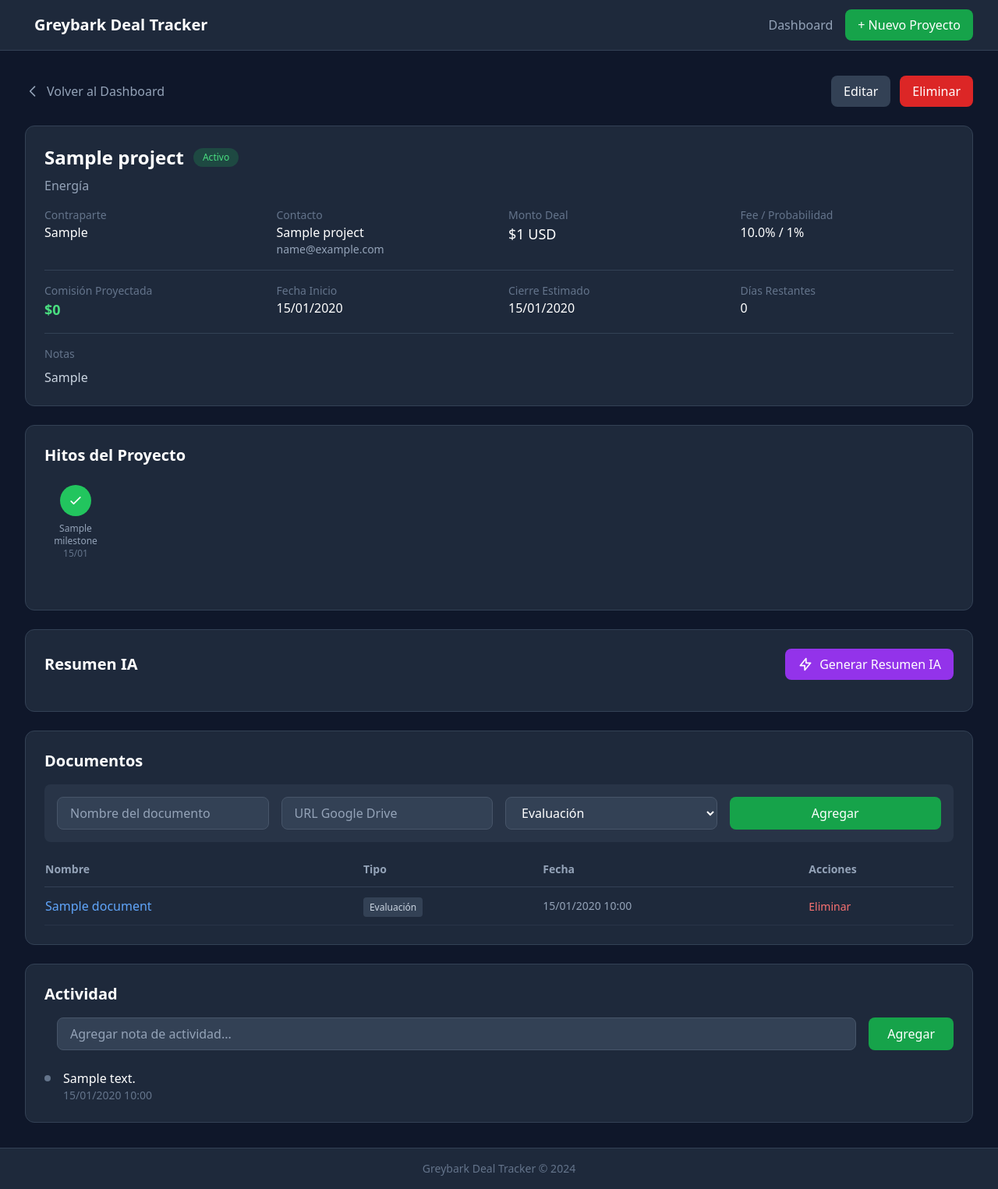
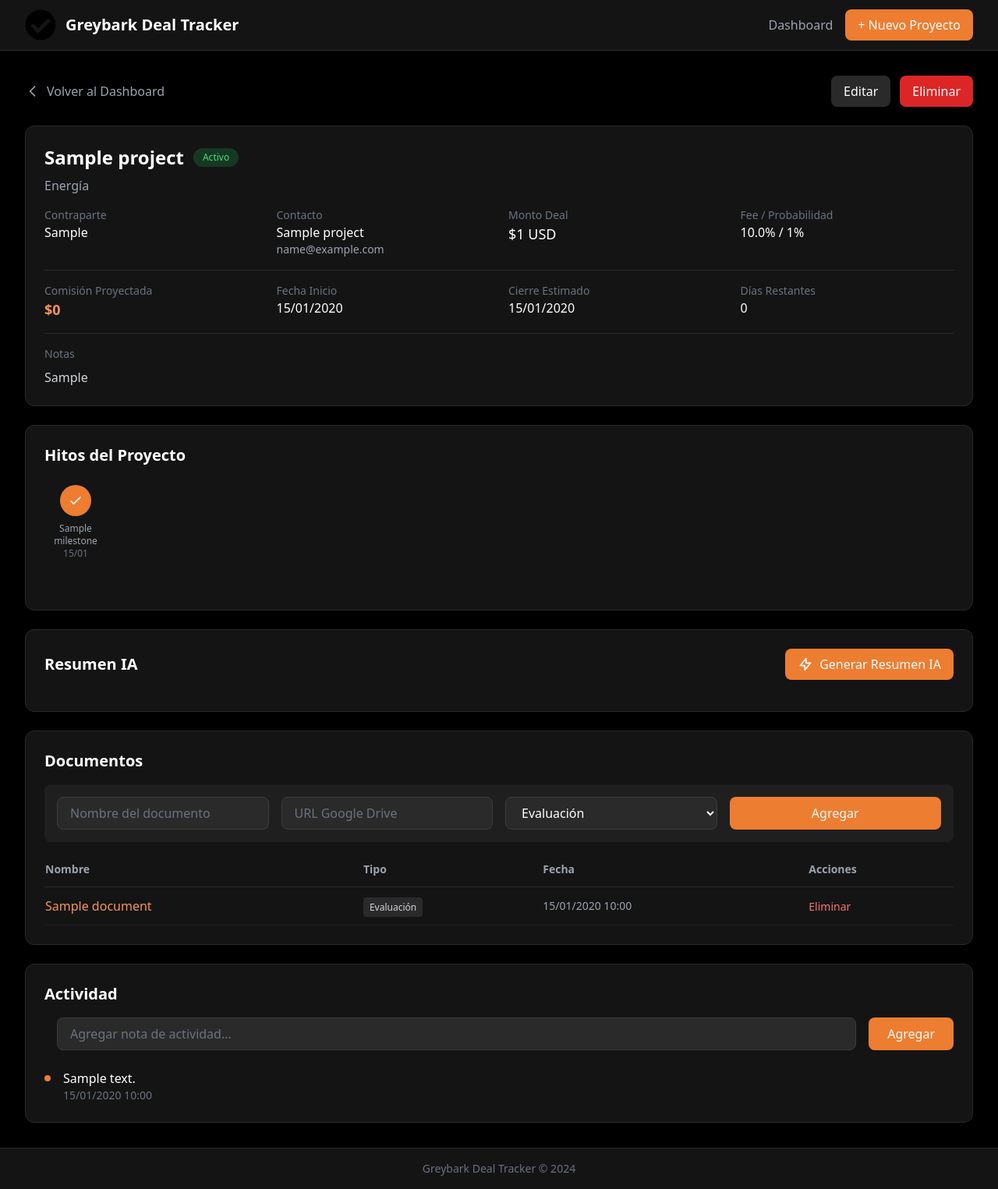
Before and after one commit to martinezosoriopablo/greybark-tracker, a FastAPI app: page /project/1 in a window 1280 px wide. Shown: the whole page at 78% size. Run offline with FastAPI, Linux system fonts and the light colour scheme; tables that the repository leaves empty hold one stand-in row (values such as "Sample post"); some libraries are stand-ins or nearby versions.

Commit message:
Update design: black/orange color palette + Greybark logo

```diff
--- a/templates/base.html
+++ b/templates/base.html
@@ -10,13 +10,23 @@
             theme: {
                 extend: {
                     colors: {
-                        slate: {
-                            900: '#0f172a',
-                            800: '#1e293b',
-                            700: '#334155',
-                            600: '#475569',
-                            500: '#64748b',
-                            400: '#94a3b8',
+                        dark: {
+                            900: '#000000',
+                            800: '#0a0a0a',
+                            700: '#141414',
+                            600: '#1f1f1f',
+                            500: '#2a2a2a',
+                            400: '#3d3d3d',
+                        },
+                        orange: {
+                            500: '#ED7D31',
+                            600: '#d46a25',
+                            400: '#f59456',
+                        },
+                        gray: {
+                            300: '#d1d5db',
+                            400: '#9ca3af',
+                            500: '#6b7280',
                         }
                     }
                 }
@@ -25,22 +35,22 @@
     </script>
     <style>
         body {
-            background-color: #0f172a;
+            background-color: #000000;
         }
     </style>
 </head>
 <body class="min-h-screen text-white">
     <!-- Header -->
-    <header class="bg-slate-800 border-b border-slate-700">
+    <header class="bg-dark-700 border-b border-dark-500">
         <div class="max-w-7xl mx-auto px-4 sm:px-6 lg:px-8">
             <div class="flex items-center justify-between h-16">
                 <a href="/" class="flex items-center space-x-3">
-                    <img src="/static/logo.png" alt="Greybark" class="h-10 w-10 rounded" onerror="this.style.display='none'">
+                    <img src="/static/logo.png" alt="Greybark" class="h-10 w-10" onerror="this.style.display='none'">
                     <span class="text-xl font-bold text-white">Greybark Deal Tracker</span>
                 </a>
                 <nav class="flex items-center space-x-4">
-                    <a href="/" class="text-slate-400 hover:text-white transition">Dashboard</a>
-                    <a href="/project/new" class="bg-green-600 hover:bg-green-700 text-white px-4 py-2 rounded-lg transition">
+                    <a href="/" class="text-gray-400 hover:text-orange-500 transition">Dashboard</a>
+                    <a href="/project/new" class="bg-orange-500 hover:bg-orange-600 text-white px-4 py-2 rounded-lg transition font-medium">
                         + Nuevo Proyecto
                     </a>
                 </nav>
@@ -54,9 +64,9 @@
     </main>
 
     <!-- Footer -->
-    <footer class="bg-slate-800 border-t border-slate-700 mt-auto">
+    <footer class="bg-dark-700 border-t border-dark-500 mt-auto">
         <div class="max-w-7xl mx-auto px-4 sm:px-6 lg:px-8 py-4">
-            <p class="text-center text-slate-500 text-sm">
+            <p class="text-center text-gray-500 text-sm">
                 Greybark Deal Tracker &copy; 2024
             </p>
         </div>
--- a/templates/project_detail.html
+++ b/templates/project_detail.html
@@ -5,7 +5,7 @@
 {% block content %}
 <!-- Back Button & Actions -->
 <div class="flex items-center justify-between mb-6">
-    <a href="/" class="text-slate-400 hover:text-white transition flex items-center">
+    <a href="/" class="text-gray-400 hover:text-orange-500 transition flex items-center">
         <svg class="w-5 h-5 mr-2" fill="none" stroke="currentColor" viewBox="0 0 24 24">
             <path stroke-linecap="round" stroke-linejoin="round" stroke-width="2" d="M15 19l-7-7 7-7"></path>
         </svg>
@@ -13,7 +13,7 @@
     </a>
     <div class="flex items-center space-x-3">
         <a href="/project/{{ project.id }}/edit"
-           class="bg-slate-700 hover:bg-slate-600 text-white px-4 py-2 rounded-lg transition">
+           class="bg-dark-500 hover:bg-dark-400 text-white px-4 py-2 rounded-lg transition">
             Editar
         </a>
         <form action="/project/{{ project.id }}/delete" method="POST" class="inline"
@@ -26,7 +26,7 @@
 </div>
 
 <!-- Project Header -->
-<div class="bg-slate-800 rounded-xl border border-slate-700 p-6 mb-6">
+<div class="bg-dark-700 rounded-xl border border-dark-500 p-6 mb-6">
     <div class="flex items-start justify-between mb-4">
         <div>
             <div class="flex items-center space-x-3 mb-2">
@@ -39,61 +39,61 @@
                 <span class="px-3 py-1 text-xs font-medium rounded-full bg-red-500/20 text-red-400">Cerrado</span>
                 {% endif %}
             </div>
-            <p class="text-slate-400">{{ project.sector.value | title }}</p>
+            <p class="text-gray-400">{{ project.sector.value | title }}</p>
         </div>
     </div>
 
     <div class="grid grid-cols-2 md:grid-cols-4 gap-6">
         <div>
-            <p class="text-slate-500 text-sm">Contraparte</p>
+            <p class="text-gray-500 text-sm">Contraparte</p>
             <p class="text-white font-medium">{{ project.contraparte or '-' }}</p>
         </div>
         <div>
-            <p class="text-slate-500 text-sm">Contacto</p>
+            <p class="text-gray-500 text-sm">Contacto</p>
             <p class="text-white font-medium">{{ project.contacto_nombre or '-' }}</p>
             {% if project.contacto_email %}
-            <p class="text-slate-400 text-sm">{{ project.contacto_email }}</p>
+            <p class="text-gray-400 text-sm">{{ project.contacto_email }}</p>
             {% endif %}
         </div>
         <div>
-            <p class="text-slate-500 text-sm">Monto Deal</p>
+            <p class="text-gray-500 text-sm">Monto Deal</p>
             <p class="text-white font-medium text-lg">${{ "{:,.0f}".format(project.monto_deal) }} USD</p>
         </div>
         <div>
-            <p class="text-slate-500 text-sm">Fee / Probabilidad</p>
+            <p class="text-gray-500 text-sm">Fee / Probabilidad</p>
             <p class="text-white font-medium">{{ project.fee_pct }}% / {{ project.probabilidad }}%</p>
         </div>
     </div>
 
-    <div class="grid grid-cols-2 md:grid-cols-4 gap-6 mt-4 pt-4 border-t border-slate-700">
+    <div class="grid grid-cols-2 md:grid-cols-4 gap-6 mt-4 pt-4 border-t border-dark-500">
         <div>
-            <p class="text-slate-500 text-sm">Comisión Proyectada</p>
-            <p class="text-green-400 font-bold text-lg">${{ "{:,.0f}".format(project.comision_proyectada) }}</p>
+            <p class="text-gray-500 text-sm">Comisión Proyectada</p>
+            <p class="text-orange-400 font-bold text-lg">${{ "{:,.0f}".format(project.comision_proyectada) }}</p>
         </div>
         <div>
-            <p class="text-slate-500 text-sm">Fecha Inicio</p>
+            <p class="text-gray-500 text-sm">Fecha Inicio</p>
             <p class="text-white">{{ project.fecha_inicio.strftime('%d/%m/%Y') if project.fecha_inicio else '-' }}</p>
         </div>
         <div>
-            <p class="text-slate-500 text-sm">Cierre Estimado</p>
+            <p class="text-gray-500 text-sm">Cierre Estimado</p>
             <p class="text-white">{{ project.fecha_cierre_estimada.strftime('%d/%m/%Y') if project.fecha_cierre_estimada else '-' }}</p>
         </div>
         <div>
-            <p class="text-slate-500 text-sm">Días Restantes</p>
+            <p class="text-gray-500 text-sm">Días Restantes</p>
             <p class="text-white">{{ project.dias_restantes if project.dias_restantes is not none else '-' }}</p>
         </div>
     </div>
 
     {% if project.notas %}
-    <div class="mt-4 pt-4 border-t border-slate-700">
-        <p class="text-slate-500 text-sm mb-2">Notas</p>
-        <p class="text-slate-300 whitespace-pre-wrap">{{ project.notas }}</p>
+    <div class="mt-4 pt-4 border-t border-dark-500">
+        <p class="text-gray-500 text-sm mb-2">Notas</p>
+        <p class="text-gray-300 whitespace-pre-wrap">{{ project.notas }}</p>
     </div>
     {% endif %}
 </div>
 
 <!-- Milestones -->
-<div class="bg-slate-800 rounded-xl border border-slate-700 p-6 mb-6">
+<div class="bg-dark-700 rounded-xl border border-dark-500 p-6 mb-6">
     <h2 class="text-xl font-bold text-white mb-6">Hitos del Proyecto</h2>
 
     <!-- Visual Progress -->
@@ -103,7 +103,7 @@
             <button onclick="toggleMilestone({{ milestone.id }})"
                     id="milestone-btn-{{ milestone.id }}"
                     class="w-10 h-10 rounded-full flex items-center justify-center text-sm font-medium transition cursor-pointer
-                           {% if milestone.completado %}bg-green-500 text-white{% else %}bg-slate-700 text-slate-400 border-2 border-slate-600{% endif %}">
+                           {% if milestone.completado %}bg-orange-500 text-white{% else %}bg-dark-500 text-gray-400 border-2 border-dark-400{% endif %}">
                 {% if milestone.completado %}
                 <svg class="w-5 h-5" fill="none" stroke="currentColor" viewBox="0 0 24 24">
                     <path stroke-linecap="round" stroke-linejoin="round" stroke-width="2" d="M5 13l4 4L19 7"></path>
@@ -112,25 +112,25 @@
                 {{ loop.index }}
                 {% endif %}
             </button>
-            <p class="text-xs text-slate-400 mt-2 text-center max-w-[80px]">{{ milestone.nombre }}</p>
+            <p class="text-xs text-gray-400 mt-2 text-center max-w-[80px]">{{ milestone.nombre }}</p>
             {% if milestone.fecha_completado %}
-            <p class="text-xs text-slate-500">{{ milestone.fecha_completado.strftime('%d/%m') }}</p>
+            <p class="text-xs text-gray-500">{{ milestone.fecha_completado.strftime('%d/%m') }}</p>
             {% endif %}
         </div>
         {% if not loop.last %}
-        <div class="flex-1 h-1 {% if milestone.completado %}bg-green-500{% else %}bg-slate-700{% endif %} mx-1 min-w-[20px]"></div>
+        <div class="flex-1 h-1 {% if milestone.completado %}bg-orange-500{% else %}bg-dark-500{% endif %} mx-1 min-w-[20px]"></div>
         {% endif %}
         {% endfor %}
     </div>
 </div>
 
 <!-- AI Summary -->
-<div class="bg-slate-800 rounded-xl border border-slate-700 p-6 mb-6">
+<div class="bg-dark-700 rounded-xl border border-dark-500 p-6 mb-6">
     <div class="flex items-center justify-between mb-4">
         <h2 class="text-xl font-bold text-white">Resumen IA</h2>
         <button onclick="generateAISummary()"
                 id="ai-summary-btn"
-                class="bg-purple-600 hover:bg-purple-700 text-white px-4 py-2 rounded-lg transition flex items-center">
+                class="bg-orange-500 hover:bg-orange-600 text-white px-4 py-2 rounded-lg transition flex items-center">
             <svg class="w-5 h-5 mr-2" fill="none" stroke="currentColor" viewBox="0 0 24 24">
                 <path stroke-linecap="round" stroke-linejoin="round" stroke-width="2" d="M13 10V3L4 14h7v7l9-11h-7z"></path>
             </svg>
@@ -139,29 +139,29 @@
     </div>
     <div id="ai-summary-container" class="hidden">
         <div id="ai-summary-loading" class="hidden text-center py-8">
-            <div class="animate-spin rounded-full h-8 w-8 border-b-2 border-purple-500 mx-auto"></div>
-            <p class="text-slate-400 mt-2">Generando análisis...</p>
+            <div class="animate-spin rounded-full h-8 w-8 border-b-2 border-orange-500 mx-auto"></div>
+            <p class="text-gray-400 mt-2">Generando análisis...</p>
         </div>
         <div id="ai-summary-content" class="hidden space-y-4">
-            <div class="bg-slate-700/50 rounded-lg p-4">
-                <h3 class="text-sm font-medium text-slate-400 mb-2">Resumen Ejecutivo</h3>
+            <div class="bg-dark-600 rounded-lg p-4">
+                <h3 class="text-sm font-medium text-gray-400 mb-2">Resumen Ejecutivo</h3>
                 <p id="ai-executive-summary" class="text-white"></p>
             </div>
-            <div class="bg-slate-700/50 rounded-lg p-4">
-                <h3 class="text-sm font-medium text-slate-400 mb-2">Estado Actual</h3>
+            <div class="bg-dark-600 rounded-lg p-4">
+                <h3 class="text-sm font-medium text-gray-400 mb-2">Estado Actual</h3>
                 <p id="ai-estado-actual" class="text-white"></p>
             </div>
-            <div class="bg-slate-700/50 rounded-lg p-4">
-                <h3 class="text-sm font-medium text-slate-400 mb-2">Riesgos Identificados</h3>
+            <div class="bg-dark-600 rounded-lg p-4">
+                <h3 class="text-sm font-medium text-gray-400 mb-2">Riesgos Identificados</h3>
                 <ul id="ai-riesgos" class="list-disc list-inside text-white space-y-1"></ul>
             </div>
-            <div class="bg-slate-700/50 rounded-lg p-4">
-                <h3 class="text-sm font-medium text-slate-400 mb-2">Próximos Pasos</h3>
+            <div class="bg-dark-600 rounded-lg p-4">
+                <h3 class="text-sm font-medium text-gray-400 mb-2">Próximos Pasos</h3>
                 <ul id="ai-proximos-pasos" class="list-disc list-inside text-white space-y-1"></ul>
             </div>
-            <div class="bg-purple-500/20 rounded-lg p-4">
-                <h3 class="text-sm font-medium text-purple-400 mb-2">Probabilidad Sugerida por IA</h3>
-                <p id="ai-probabilidad" class="text-2xl font-bold text-purple-400"></p>
+            <div class="bg-orange-500/20 rounded-lg p-4">
+                <h3 class="text-sm font-medium text-orange-400 mb-2">Probabilidad Sugerida por IA</h3>
+                <p id="ai-probabilidad" class="text-2xl font-bold text-orange-400"></p>
             </div>
         </div>
         <div id="ai-summary-error" class="hidden bg-red-500/20 rounded-lg p-4">
@@ -171,23 +171,23 @@
 </div>
 
 <!-- Documents -->
-<div class="bg-slate-800 rounded-xl border border-slate-700 p-6 mb-6">
+<div class="bg-dark-700 rounded-xl border border-dark-500 p-6 mb-6">
     <h2 class="text-xl font-bold text-white mb-4">Documentos</h2>
 
     <!-- Add Document Form -->
-    <form action="/api/documents/add" method="POST" class="mb-6 p-4 bg-slate-700/50 rounded-lg">
+    <form action="/api/documents/add" method="POST" class="mb-6 p-4 bg-dark-600 rounded-lg">
         <div class="grid grid-cols-1 md:grid-cols-4 gap-4">
             <input type="hidden" name="project_id" value="{{ project.id }}">
             <input type="text" name="nombre" placeholder="Nombre del documento" required
-                   class="bg-slate-700 border border-slate-600 rounded-lg px-4 py-2 text-white placeholder-slate-400 focus:outline-none focus:border-slate-500">
+                   class="bg-dark-500 border border-dark-400 rounded-lg px-4 py-2 text-white placeholder-gray-500 focus:outline-none focus:border-orange-500">
             <input type="url" name="url_drive" placeholder="URL Google Drive"
-                   class="bg-slate-700 border border-slate-600 rounded-lg px-4 py-2 text-white placeholder-slate-400 focus:outline-none focus:border-slate-500">
-            <select name="tipo" class="bg-slate-700 border border-slate-600 rounded-lg px-4 py-2 text-white focus:outline-none focus:border-slate-500">
+                   class="bg-dark-500 border border-dark-400 rounded-lg px-4 py-2 text-white placeholder-gray-500 focus:outline-none focus:border-orange-500">
+            <select name="tipo" class="bg-dark-500 border border-dark-400 rounded-lg px-4 py-2 text-white focus:outline-none focus:border-orange-500">
                 {% for tipo in tipos_documento %}
                 <option value="{{ tipo.value }}">{{ tipo.value | title }}</option>
                 {% endfor %}
             </select>
-            <button type="submit" class="bg-green-600 hover:bg-green-700 text-white rounded-lg px-4 py-2 transition">
+            <button type="submit" class="bg-orange-500 hover:bg-orange-600 text-white rounded-lg px-4 py-2 transition">
                 Agregar
             </button>
         </div>
@@ -198,7 +198,7 @@
     <div class="overflow-x-auto">
         <table class="w-full">
             <thead>
-                <tr class="text-left text-slate-400 text-sm border-b border-slate-700">
+                <tr class="text-left text-gray-400 text-sm border-b border-dark-500">
                     <th class="pb-3">Nombre</th>
                     <th class="pb-3">Tipo</th>
                     <th class="pb-3">Fecha</th>
@@ -207,10 +207,10 @@
             </thead>
             <tbody>
                 {% for doc in documents %}
-                <tr class="border-b border-slate-700/50">
+                <tr class="border-b border-dark-600">
                     <td class="py-3">
                         {% if doc.url_drive %}
-                        <a href="{{ doc.url_drive }}" target="_blank" class="text-blue-400 hover:text-blue-300">
+                        <a href="{{ doc.url_drive }}" target="_blank" class="text-orange-400 hover:text-orange-300">
                             {{ doc.nombre }}
                         </a>
                         {% else %}
@@ -218,11 +218,11 @@
                         {% endif %}
                     </td>
                     <td class="py-3">
-                        <span class="px-2 py-1 text-xs rounded bg-slate-700 text-slate-300">
+                        <span class="px-2 py-1 text-xs rounded bg-dark-500 text-gray-300">
                             {{ doc.tipo.value | title }}
                         </span>
                     </td>
-                    <td class="py-3 text-slate-400 text-sm">{{ doc.uploaded_at.strftime('%d/%m/%Y %H:%M') }}</td>
+                    <td class="py-3 text-gray-400 text-sm">{{ doc.uploaded_at.strftime('%d/%m/%Y %H:%M') }}</td>
                     <td class="py-3">
                         <form action="/api/documents/{{ doc.id }}/delete" method="POST" class="inline"
                               onsubmit="return confirm('¿Eliminar este documento?')">
@@ -235,12 +235,12 @@
         </table>
     </div>
     {% else %}
-    <p class="text-slate-500 text-center py-4">No hay documentos todavía</p>
+    <p class="text-gray-500 text-center py-4">No hay documentos todavía</p>
     {% endif %}
 </div>
 
 <!-- Activities -->
-<div class="bg-slate-800 rounded-xl border border-slate-700 p-6">
+<div class="bg-dark-700 rounded-xl border border-dark-500 p-6">
     <h2 class="text-xl font-bold text-white mb-4">Actividad</h2>
 
     <!-- Add Activity Form -->
@@ -248,8 +248,8 @@
         <div class="flex space-x-4">
             <input type="hidden" name="project_id" value="{{ project.id }}">
             <input type="text" name="descripcion" placeholder="Agregar nota de actividad..." required
-                   class="flex-1 bg-slate-700 border border-slate-600 rounded-lg px-4 py-2 text-white placeholder-slate-400 focus:outline-none focus:border-slate-500">
-            <button type="submit" class="bg-green-600 hover:bg-green-700 text-white rounded-lg px-6 py-2 transition">
+                   class="flex-1 bg-dark-500 border border-dark-400 rounded-lg px-4 py-2 text-white placeholder-gray-500 focus:outline-none focus:border-orange-500">
+            <button type="submit" class="bg-orange-500 hover:bg-orange-600 text-white rounded-lg px-6 py-2 transition">
                 Agregar
             </button>
         </div>
@@ -260,16 +260,16 @@
     <div class="space-y-4">
         {% for activity in activities %}
         <div class="flex items-start space-x-4">
-            <div class="w-2 h-2 mt-2 rounded-full bg-slate-500"></div>
+            <div class="w-2 h-2 mt-2 rounded-full bg-orange-500"></div>
             <div class="flex-1">
                 <p class="text-white">{{ activity.descripcion }}</p>
-                <p class="text-slate-500 text-sm">{{ activity.created_at.strftime('%d/%m/%Y %H:%M') }}</p>
+                <p class="text-gray-500 text-sm">{{ activity.created_at.strftime('%d/%m/%Y %H:%M') }}</p>
             </div>
         </div>
         {% endfor %}
     </div>
     {% else %}
-    <p class="text-slate-500 text-center py-4">No hay actividad registrada</p>
+    <p class="text-gray-500 text-center py-4">No hay actividad registrada</p>
     {% endif %}
 </div>
 {% endblock %}
@@ -285,13 +285,12 @@ async function toggleMilestone(milestoneId) {
 
         const btn = document.getElementById(`milestone-btn-${milestoneId}`);
         if (data.completado) {
-            btn.classList.remove('bg-slate-700', 'text-slate-400', 'border-2', 'border-slate-600');
-            btn.classList.add('bg-green-500', 'text-white');
+            btn.classList.remove('bg-dark-500', 'text-gray-400', 'border-2', 'border-dark-400');
+            btn.classList.add('bg-orange-500', 'text-white');
             btn.innerHTML = '<svg class="w-5 h-5" fill="none" stroke="currentColor" viewBox="0 0 24 24"><path stroke-linecap="round" stroke-linejoin="round" stroke-width="2" d="M5 13l4 4L19 7"></path></svg>';
         } else {
-            btn.classList.add('bg-slate-700', 'text-slate-400', 'border-2', 'border-slate-600');
-            btn.classList.remove('bg-green-500', 'text-white');
-            // We'd need to know the order to show the number
+            btn.classList.add('bg-dark-500', 'text-gray-400', 'border-2', 'border-dark-400');
+            btn.classList.remove('bg-orange-500', 'text-white');
             location.reload();
         }
     } catch (error) {
```
Also changed, not shown: templates/dashboard.html (+34 -34 lines), templates/project_form.html (+28 -28 lines), static/logo.png.
